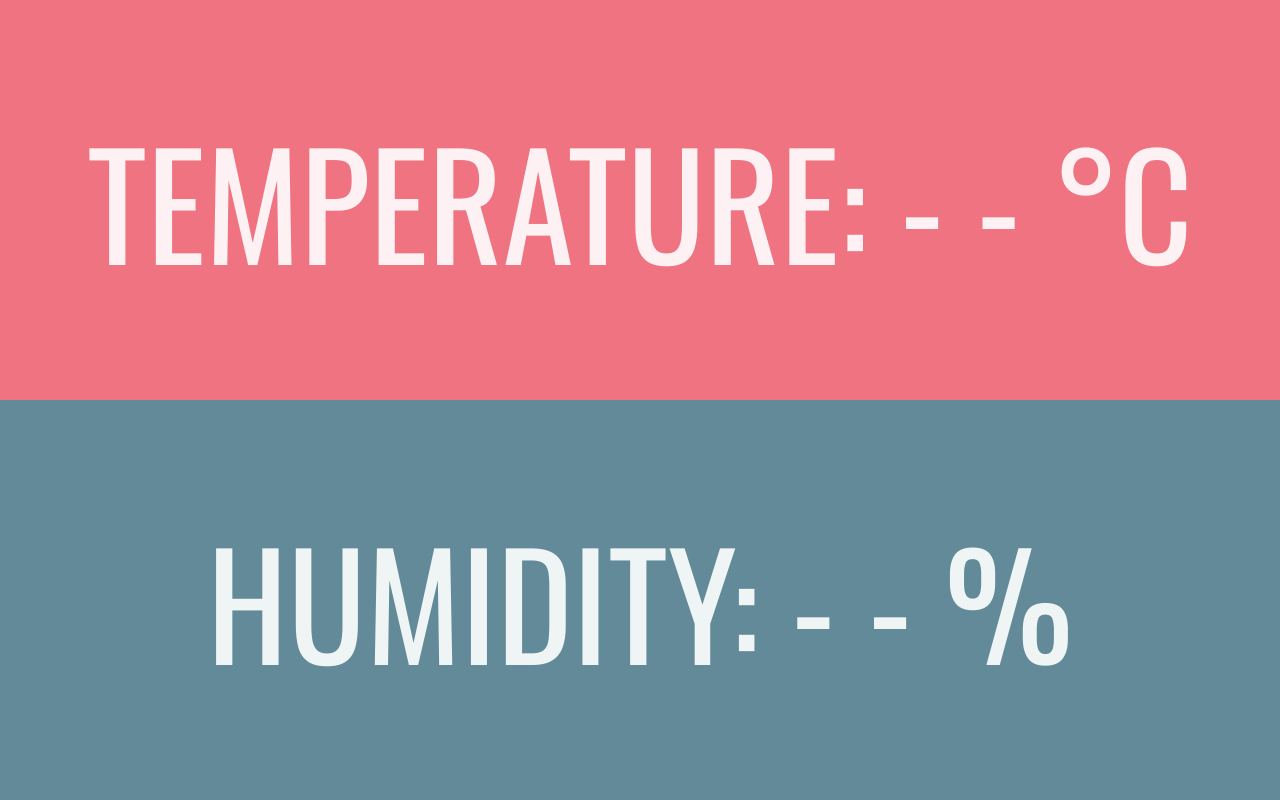
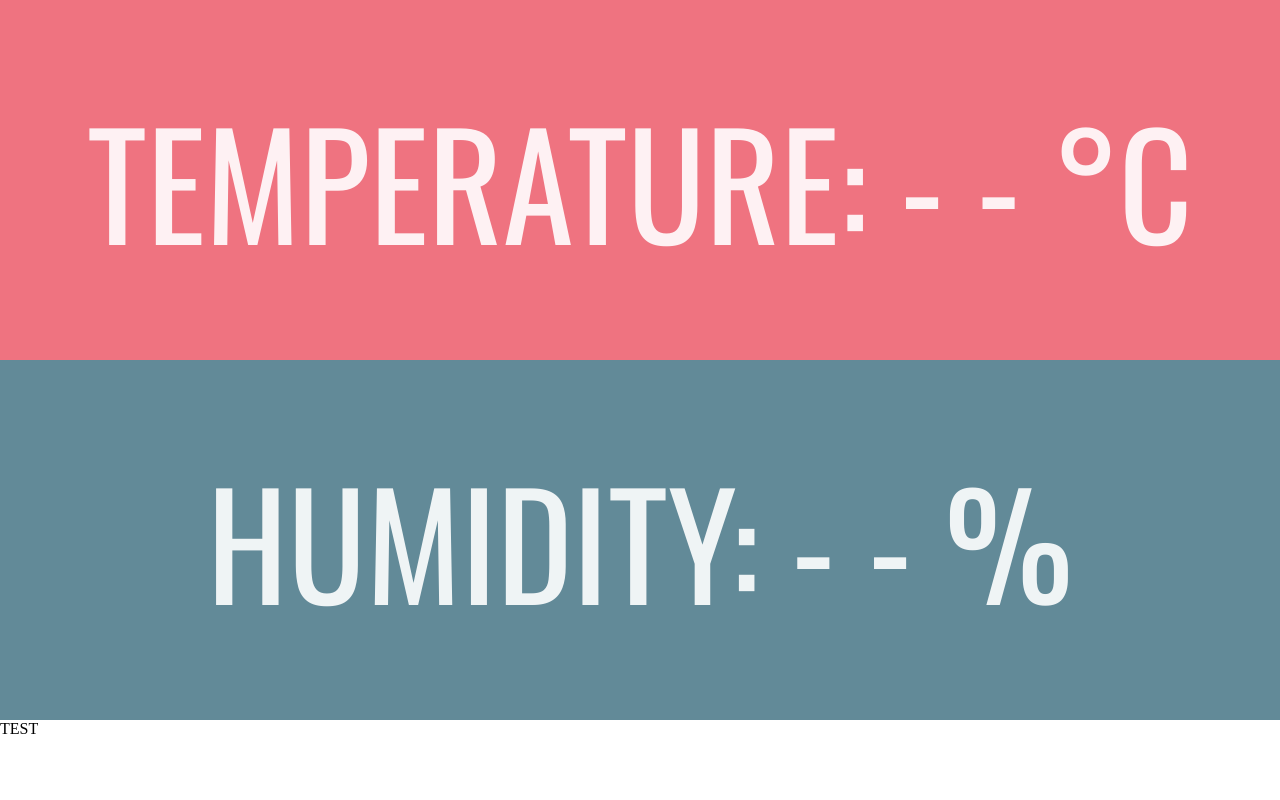
Before and after one commit to Edmeral/weather, a plain HTML site: page index.html in a window 1280 px wide. Drawn offline with nearby package versions, Linux system fonts and the light colour scheme.

Commit message:
Footer style

```diff
--- a/index.html
+++ b/index.html
@@ -10,7 +10,9 @@
   <p id="temperature">TEMPERATURE: - - °C</p>
   <p id="humidity">HUMIDITY: - - %</p>
 
-  <footer></footer>
+  <footer>
+    TEST
+  </footer>
 
   <script src="https://code.jquery.com/jquery-1.11.0.min.js"></script>
   <script src="script.js"></script>
--- a/style.css
+++ b/style.css
@@ -7,7 +7,7 @@ html, body {
 
 #temperature, #humidity {
   width: 100%;
-  height: 50%;
+  height: 45%;
   margin: 0;
   font-family: Oswald, Helvetica, Arial, sans-serif;
   font-size: 9rem;
@@ -36,3 +36,9 @@ html, body {
     font-size: 5rem;
   }
 }
+
+footer {
+  height: 10%;
+  width: 100%;
+  background-color: #fff;
+}
```
